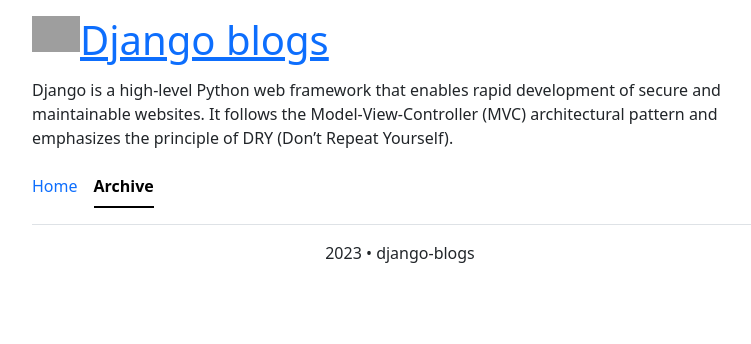
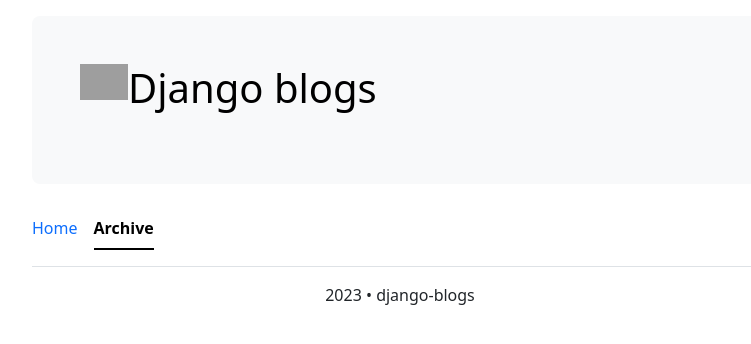
Before and after one commit to pongkot/post_web, a Django app: page / in a window 1280 px wide. Shown: the top 344 px of the page, without its empty margins (240-991 px from the left). Run offline with Django 4.2, Linux system fonts and the light colour scheme; data that the repository does not hold is empty; grey boxes are pictures that could not be loaded.

Commit message:
styles: header

```diff
--- a/post/templates/post_detail.html
+++ b/post/templates/post_detail.html
@@ -15,6 +15,6 @@
             </div>
         {% endfor %}
     {% else %}
-        <p class="text-center">No Comment</p>
+        <p class="text-center p-2">No Comment</p>
     {% endif %}
 {% endblock %}
--- a/templates/main_layout.html
+++ b/templates/main_layout.html
@@ -19,22 +19,22 @@
         .header {
             float: left;
         }
+
+        .header a {
+            color: black;
+            text-decoration: none;
+        }
     </style>
 </head>
 <body>
 <div class="container">
     <div class="row">
         <div class="col-8 m-auto pt-3">
-            <div style="display: inline-block">
+            <div class="p-5 mb-4 bg-body-tertiary rounded-3">
                 <img class="logo" src="{% static 'django_logo.png' %}" width="48"/>
                 <h1 class="header"><a href="{% url 'index' %}">Django blogs</a></h1>
+                <br><br><br>
             </div>
-            <p>
-                Django is a high-level Python web framework that enables rapid
-                development of secure and maintainable websites. It follows the
-                Model-View-Controller (MVC) architectural pattern and emphasizes the
-                principle of DRY (Don’t Repeat Yourself).
-            </p>
             <ul class="nav nav-underline">
                 <li class="nav-item">
                     <a class="nav-link" href="{% url 'index' %}">Home</a>
```
